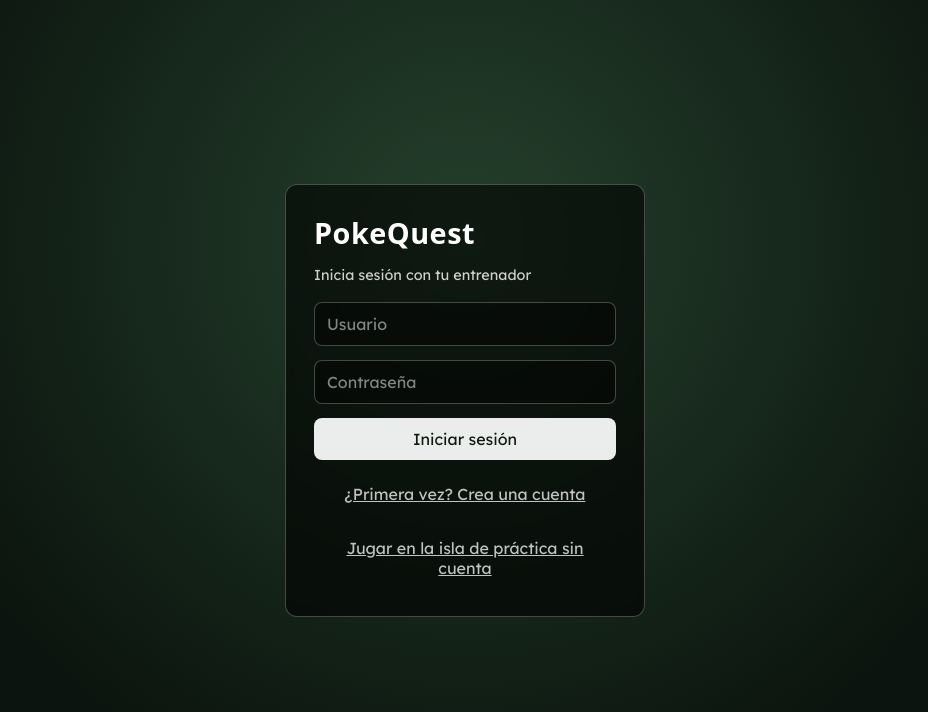
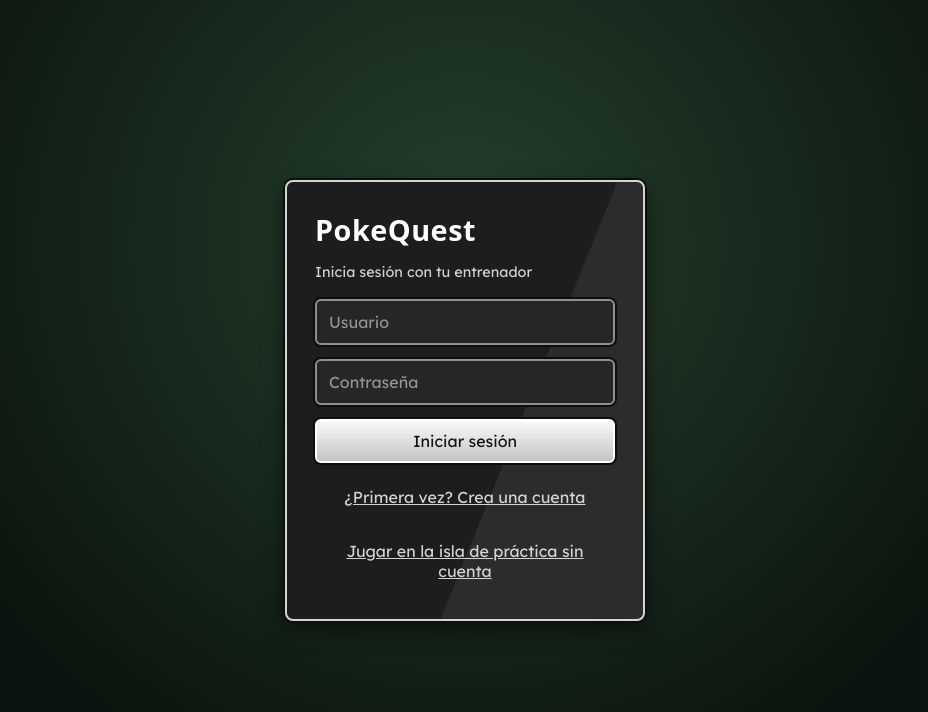
Before and after one commit to jareddarkus/PokeQuest, a React (Vite) app in the folder web/: page / in a window 1280 px wide. Shown: the top 712 px of the page, without its empty margins (175-1103 px from the left). Built offline with nearby package versions, Linux system fonts and the light colour scheme; no server answers; a web font is replaced by a local one; what @pkmn/sim would draw is missing.

Commit message:
Login/menu fields and buttons styled like White 2 slabs; email field was unstyled
Co-Authored-By: Claude Sonnet 5.5 <noreply@anthropic.com>

```diff
--- a/web/src/App.css
+++ b/web/src/App.css
@@ -24,14 +24,19 @@ h2 { font-size: 1.15rem; }
 h3 { font-size: 0.8rem; margin-top: 12px; opacity: 0.9; }
 .sub { margin: 0 0 4px; opacity: .8; font-size: .9rem; }
 
-input[type='text'], input[type='password'], input:not([type]) { padding: 11px 12px; border-radius: 8px; border: 1px solid var(--ui-line); background: rgba(0, 0, 0, 0.45); color: var(--ui-text); font: inherit; }
+/* Pokémon White 2 look: dark charcoal slabs with a silver outline (like the Start menu), drawn with plain CSS so it also works before the game file is imported */
+.panel.card, .panel.menu, .modal { background: linear-gradient(112deg, #1d1d1d 0 62%, #2c2c2c 62% 100%); border: 2px solid #d4d4d4; border-radius: 8px; box-shadow: 0 0 0 2px #0e0e0e, 0 8px 22px rgba(0, 0, 0, 0.55); backdrop-filter: none; }
+input:not([type='checkbox']):not([type='radio']):not([type='range']):not([type='file']) { padding: 11px 12px; border-radius: 6px; border: 2px solid #8f8f8f; background: #262626; box-shadow: 0 0 0 2px #0e0e0e; color: var(--ui-text); font: inherit; outline: none; min-width: 0; }
+input:not([type='checkbox']):not([type='radio']):not([type='range']):not([type='file']):focus { border-color: #ffffff; background: #303030; }
+input:-webkit-autofill, input:-webkit-autofill:hover, input:-webkit-autofill:focus { -webkit-text-fill-color: #fff; caret-color: #fff; box-shadow: 0 0 0 100px #262626 inset, 0 0 0 2px #0e0e0e; transition: background-color 9999s; }
 input::placeholder { color: rgba(255, 255, 255, 0.5); }
-button { padding: 10px 14px; border-radius: 8px; border: 1px solid var(--ui-line); background: rgba(255, 255, 255, 0.1); color: var(--ui-text); font: inherit; cursor: pointer; }
-button:hover:not(:disabled) { background: rgba(255, 255, 255, 0.22); }
+button { padding: 10px 14px; border-radius: 6px; border: 2px solid #bdbdbd; background: linear-gradient(#3b3b3b, #242424); box-shadow: 0 0 0 2px #0e0e0e; color: var(--ui-text); font: inherit; cursor: pointer; }
+button:hover:not(:disabled) { border-color: #fff; filter: brightness(1.25); }
 button:disabled { opacity: .45; cursor: default; }
-button.primary { background: rgba(255, 255, 255, 0.92); color: #101810; border-color: transparent; font-weight: 600; }
-button.primary:hover:not(:disabled) { background: #fff; }
-button.link { background: none; border: 0; opacity: .75; text-decoration: underline; }
+button.primary { background: linear-gradient(#fafafa, #c4c4c4); color: #141414; border-color: #ffffff; font-weight: 600; }
+button.primary:hover:not(:disabled) { filter: brightness(1.06); }
+button.link { background: none; border: 0; box-shadow: none; opacity: .8; text-decoration: underline; }
+button.link:hover:not(:disabled) { filter: none; opacity: 1; background: none; }
 .error { margin: 0; color: #ff9d9d; font-size: .9rem; }
 
 /* main menu */
```
